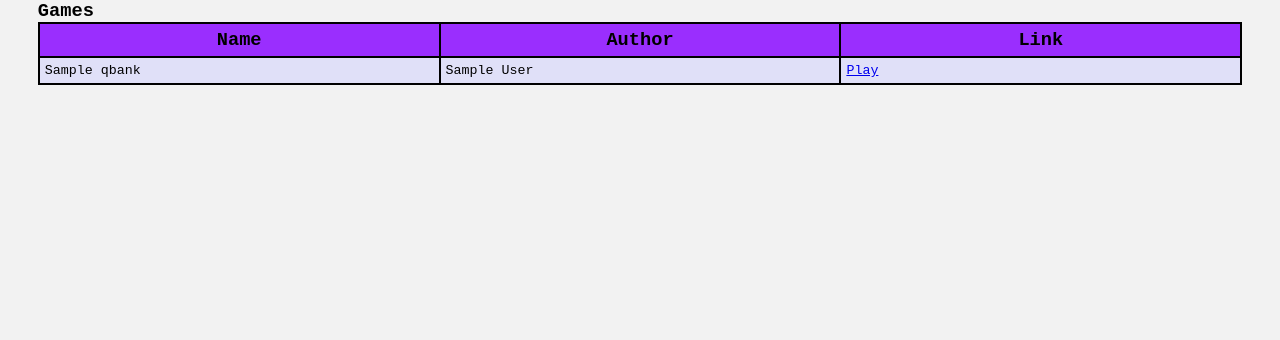
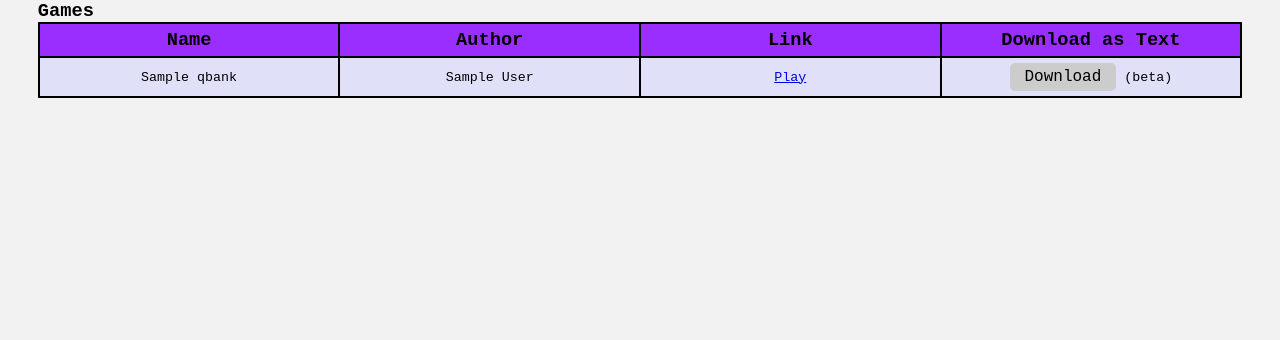
Before and after one commit to virajchitnis/JeopardyGame, a PHP site: page /games.php in a window 1280 px wide. Shown: the part 81-421 px from the top of the page. Run offline with PHP 8.4, Linux system fonts and the light colour scheme; tables that the repository leaves empty hold one stand-in row (values such as "Sample post"); data that the repository does not hold is empty.

Commit message:
Added 'download as text' column to games.php
Games.php now has a column for downloading each question bank as text.

```diff
--- a/css/design.css
+++ b/css/design.css
@@ -202,14 +202,15 @@ input[type=submit] {
 	background: #9A2EFE;
 	padding: 5px;
 	border: 2px solid black;
-	width: calc(100% / 3);
+	width: calc(100% / 4);
 }
 #games_table td {
+	text-align: center;
 	background: #E0E0F8;
 	padding: 5px;
 	border: 2px solid black;
 	font-size:10pt;
-	width: calc(100% / 3);
+	width: calc(100% / 4);
 }
 .footer, .push {
 	height: 2em;
--- a/games.php
+++ b/games.php
@@ -30,6 +30,7 @@
 						<th>Name</th>
 						<th>Author</th>
 						<th>Link</th>
+						<th>Download as Text</th>
 					</tr>
 					<?php
 						while($sql->fetch()){
@@ -38,6 +39,7 @@
 								<td><?php echo $name; ?></td>
 								<td><?php echo $author; ?></td>
 								<td><a href="game.php?key=<?php echo $json_hash; ?>">Play</a></td>
+								<td><button class="game_buttons">Download</button> (beta)</td>
 							</tr>
 					<?php
 						}
```
